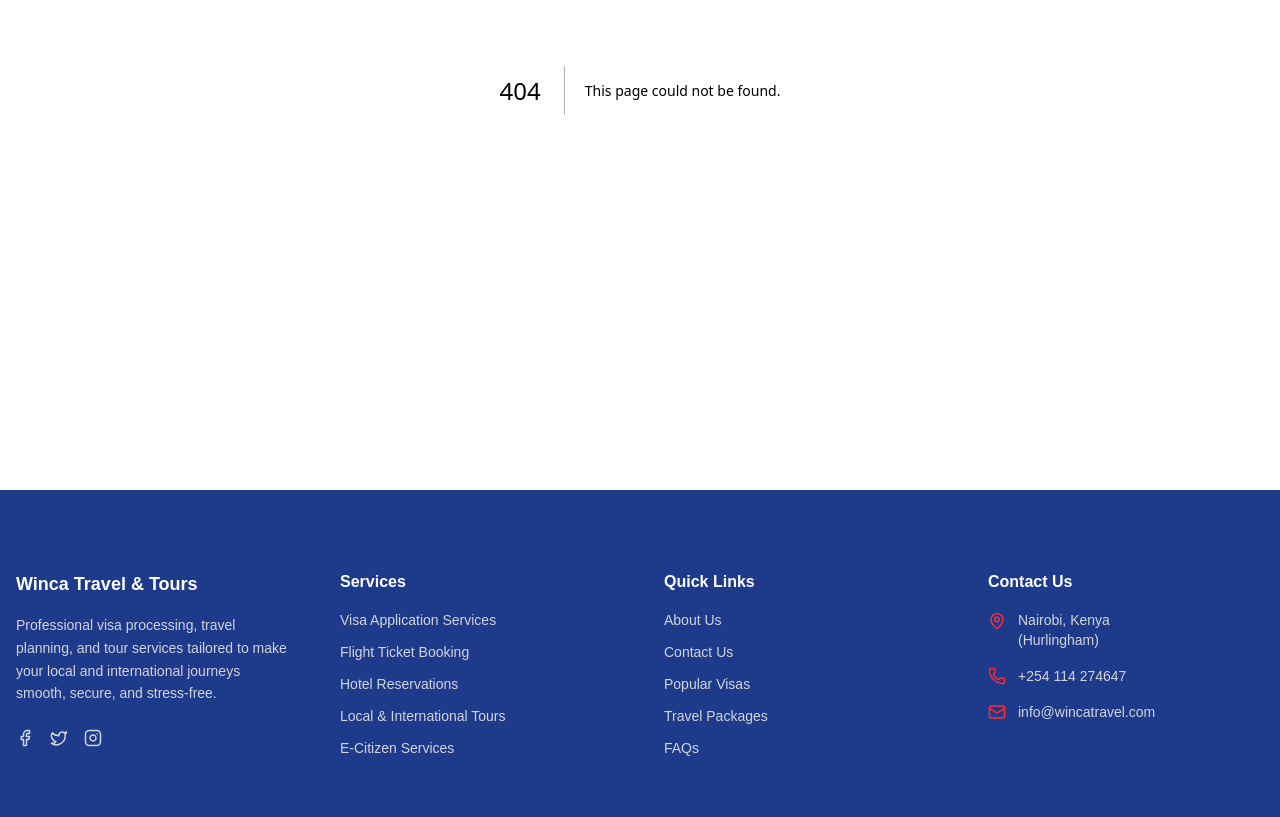
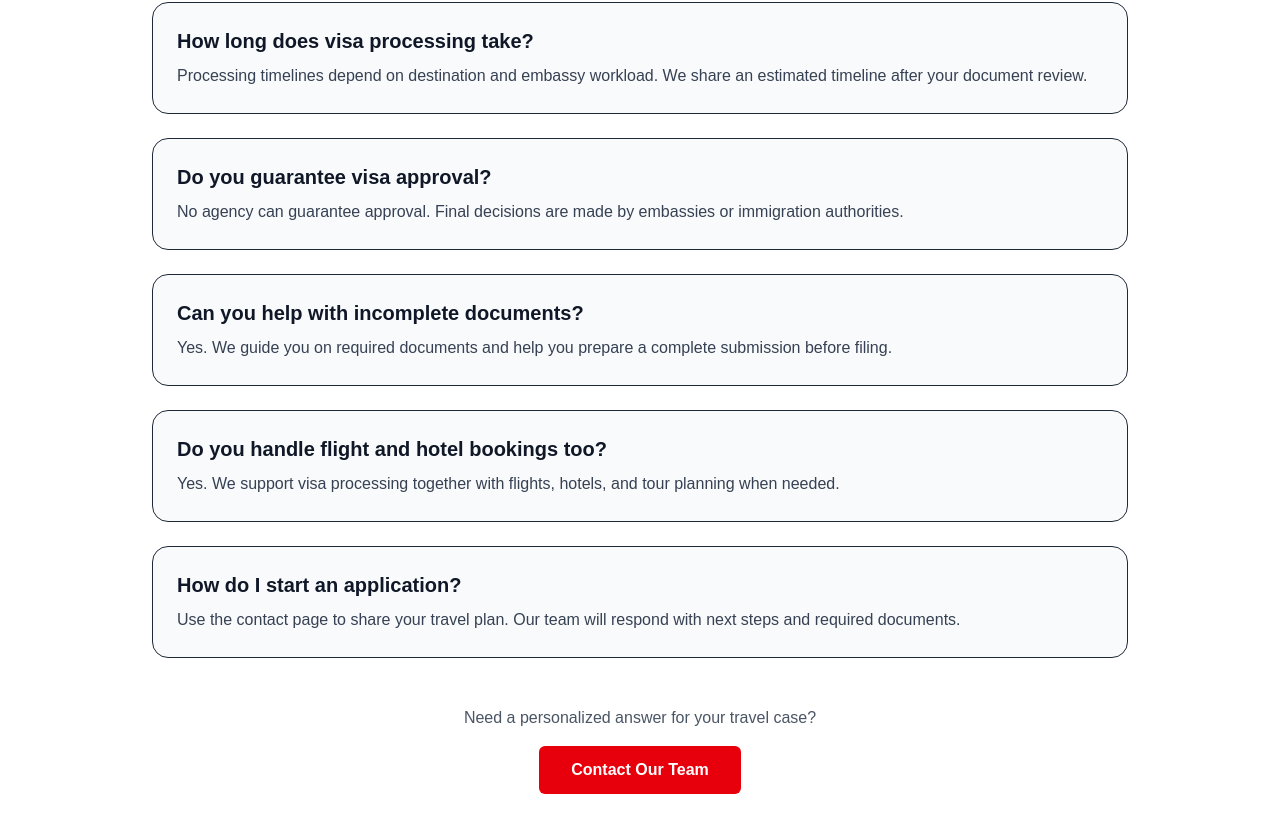
Before and after one commit to Khari-creator/winca-travel, a Next.js app: page /faq in a window 1280 px wide. Before the commit this address had no page. Shown: the part 423-1240 px from the top of the page. Built offline with nearby package versions, Linux system fonts and the light colour scheme.

Commit message:
Add FAQ, Terms, and Privacy Policy pages

```diff
--- /dev/null
+++ b/src/app/faq/page.tsx
@@ -0,0 +1,65 @@
+import Link from "next/link"
+
+const faqs = [
+  {
+    question: "How long does visa processing take?",
+    answer:
+      "Processing timelines depend on destination and embassy workload. We share an estimated timeline after your document review.",
+  },
+  {
+    question: "Do you guarantee visa approval?",
+    answer:
+      "No agency can guarantee approval. Final decisions are made by embassies or immigration authorities.",
+  },
+  {
+    question: "Can you help with incomplete documents?",
+    answer:
+      "Yes. We guide you on required documents and help you prepare a complete submission before filing.",
+  },
+  {
+    question: "Do you handle flight and hotel bookings too?",
+    answer:
+      "Yes. We support visa processing together with flights, hotels, and tour planning when needed.",
+  },
+  {
+    question: "How do I start an application?",
+    answer:
+      "Use the contact page to share your travel plan. Our team will respond with next steps and required documents.",
+  },
+]
+
+export default function FAQPage() {
+  return (
+    <main className="bg-white text-gray-800">
+      <section className="bg-linear-to-r from-red-600 to-red-700 text-white">
+        <div className="max-w-5xl mx-auto px-6 py-20 text-center">
+          <h1 className="text-4xl md:text-5xl font-bold mb-4">Frequently Asked Questions</h1>
+          <p className="text-white/90 max-w-2xl mx-auto">
+            Quick answers to common questions about visas, travel planning, and our support process.
+          </p>
+        </div>
+      </section>
+
+      <section className="max-w-5xl mx-auto px-6 py-16">
+        <div className="space-y-6">
+          {faqs.map((faq) => (
+            <article key={faq.question} className="rounded-2xl border p-6 bg-gray-50">
+              <h2 className="text-xl font-semibold text-gray-900 mb-2">{faq.question}</h2>
+              <p className="text-gray-700 leading-relaxed">{faq.answer}</p>
+            </article>
+          ))}
+        </div>
+
+        <div className="mt-12 text-center">
+          <p className="text-gray-600 mb-4">Need a personalized answer for your travel case?</p>
+          <Link
+            href="/contact"
+            className="inline-flex items-center justify-center bg-red-600 text-white px-8 py-3 rounded-md font-semibold hover:bg-red-700 transition"
+          >
+            Contact Our Team
+          </Link>
+        </div>
+      </section>
+    </main>
+  )
+}
--- /dev/null
+++ b/src/app/privacy-policy/page.tsx
@@ -0,0 +1,63 @@
+export default function PrivacyPolicyPage() {
+  return (
+    <main className="bg-white text-gray-800">
+      <section className="bg-linear-to-r from-red-600 to-red-700 text-white">
+        <div className="max-w-5xl mx-auto px-6 py-20 text-center">
+          <h1 className="text-4xl md:text-5xl font-bold mb-4">Privacy Policy</h1>
+          <p className="text-white/90 max-w-2xl mx-auto">
+            This policy explains how Winca Travel collects, uses, and protects your personal information.
+          </p>
+        </div>
+      </section>
+
+      <section className="max-w-5xl mx-auto px-6 py-16 space-y-8">
+        <article>
+          <h2 className="text-2xl font-semibold mb-3">1. Information We Collect</h2>
+          <p className="text-gray-700 leading-relaxed">
+            We may collect contact details, passport/travel information, booking preferences, and communication records
+            needed to provide requested services.
+          </p>
+        </article>
+
+        <article>
+          <h2 className="text-2xl font-semibold mb-3">2. How We Use Your Information</h2>
+          <p className="text-gray-700 leading-relaxed">
+            Your data is used to prepare applications, coordinate bookings, communicate updates, and improve service quality.
+            We only process information necessary for legitimate service delivery.
+          </p>
+        </article>
+
+        <article>
+          <h2 className="text-2xl font-semibold mb-3">3. Data Sharing</h2>
+          <p className="text-gray-700 leading-relaxed">
+            We may share required information with embassies, airlines, hotels, payment processors, and technology providers
+            strictly for service execution and compliance obligations.
+          </p>
+        </article>
+
+        <article>
+          <h2 className="text-2xl font-semibold mb-3">4. Data Security</h2>
+          <p className="text-gray-700 leading-relaxed">
+            We apply reasonable administrative and technical safeguards to protect personal information from unauthorized
+            access, alteration, disclosure, or loss.
+          </p>
+        </article>
+
+        <article>
+          <h2 className="text-2xl font-semibold mb-3">5. Data Retention</h2>
+          <p className="text-gray-700 leading-relaxed">
+            We retain personal data only as long as necessary for service delivery, legal compliance, dispute resolution,
+            and record-keeping requirements.
+          </p>
+        </article>
+
+        <article>
+          <h2 className="text-2xl font-semibold mb-3">6. Contact for Privacy Requests</h2>
+          <p className="text-gray-700 leading-relaxed">
+            For privacy-related questions or data requests, contact us at info@wincatravel.com.
+          </p>
+        </article>
+      </section>
+    </main>
+  )
+}
--- /dev/null
+++ b/src/app/terms/page.tsx
@@ -0,0 +1,64 @@
+export default function TermsPage() {
+  return (
+    <main className="bg-white text-gray-800">
+      <section className="bg-linear-to-r from-red-600 to-red-700 text-white">
+        <div className="max-w-5xl mx-auto px-6 py-20 text-center">
+          <h1 className="text-4xl md:text-5xl font-bold mb-4">Terms & Conditions</h1>
+          <p className="text-white/90 max-w-2xl mx-auto">
+            Please review these terms before using our visa, travel, and advisory services.
+          </p>
+        </div>
+      </section>
+
+      <section className="max-w-5xl mx-auto px-6 py-16 space-y-8">
+        <article>
+          <h2 className="text-2xl font-semibold mb-3">1. Service Scope</h2>
+          <p className="text-gray-700 leading-relaxed">
+            Winca Travel provides travel advisory, document guidance, booking assistance, and visa processing support.
+            Final approval decisions are made by the relevant embassy, immigration authority, or service provider.
+          </p>
+        </article>
+
+        <article>
+          <h2 className="text-2xl font-semibold mb-3">2. Client Responsibilities</h2>
+          <p className="text-gray-700 leading-relaxed">
+            You are responsible for submitting accurate information and authentic documents. Delays or rejections caused
+            by incomplete, inaccurate, or misleading submissions are outside our control.
+          </p>
+        </article>
+
+        <article>
+          <h2 className="text-2xl font-semibold mb-3">3. Fees & Payments</h2>
+          <p className="text-gray-700 leading-relaxed">
+            Service quotations are shared after assessment. Government, embassy, airline, hotel, and third-party fees
+            may change without notice and are billed according to current provider rates.
+          </p>
+        </article>
+
+        <article>
+          <h2 className="text-2xl font-semibold mb-3">4. Cancellations & Refunds</h2>
+          <p className="text-gray-700 leading-relaxed">
+            Refund eligibility depends on work already performed and third-party policies. Non-refundable provider charges
+            (such as embassy fees) remain non-refundable once processed.
+          </p>
+        </article>
+
+        <article>
+          <h2 className="text-2xl font-semibold mb-3">5. Limitation of Liability</h2>
+          <p className="text-gray-700 leading-relaxed">
+            We are not liable for losses arising from embassy decisions, flight schedule changes, policy updates, or force
+            majeure events beyond reasonable control.
+          </p>
+        </article>
+
+        <article>
+          <h2 className="text-2xl font-semibold mb-3">6. Updates to These Terms</h2>
+          <p className="text-gray-700 leading-relaxed">
+            These terms may be updated from time to time. Continued use of our services indicates acceptance of the latest
+            version.
+          </p>
+        </article>
+      </section>
+    </main>
+  )
+}
```
